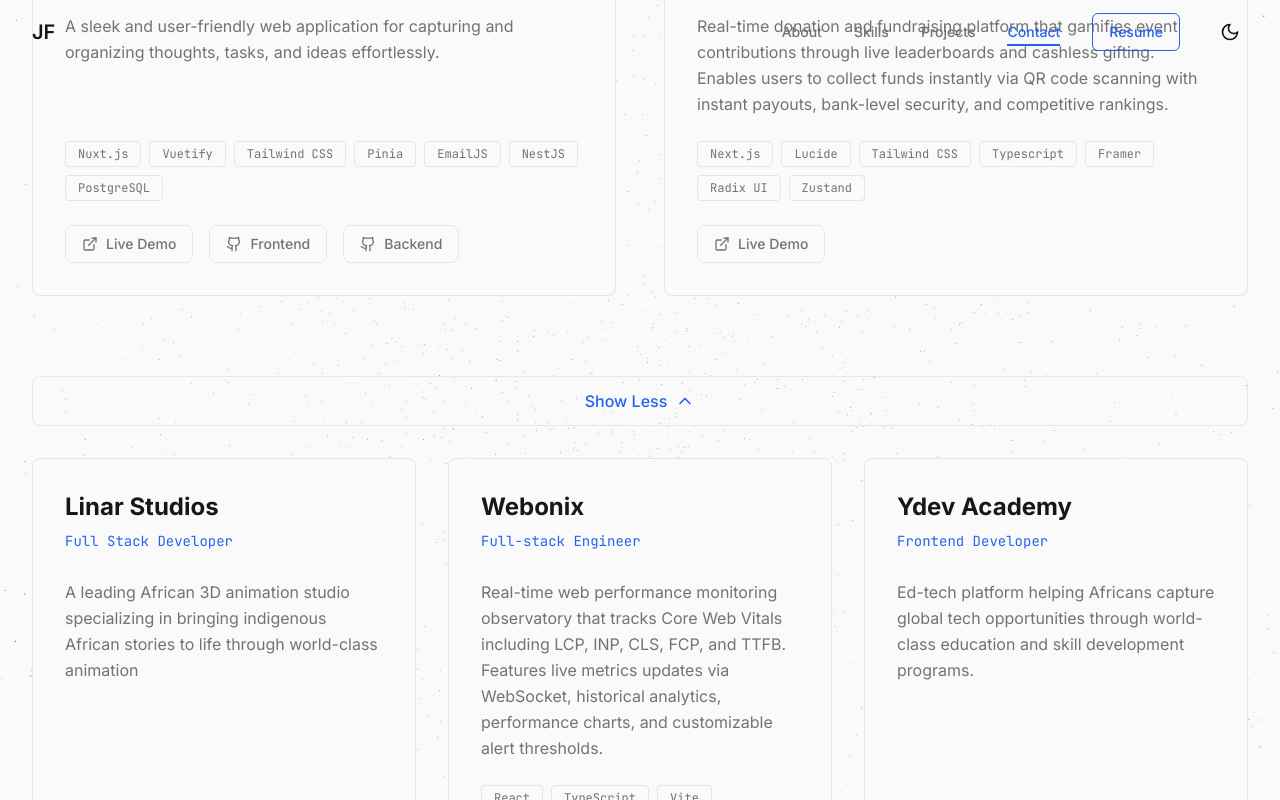
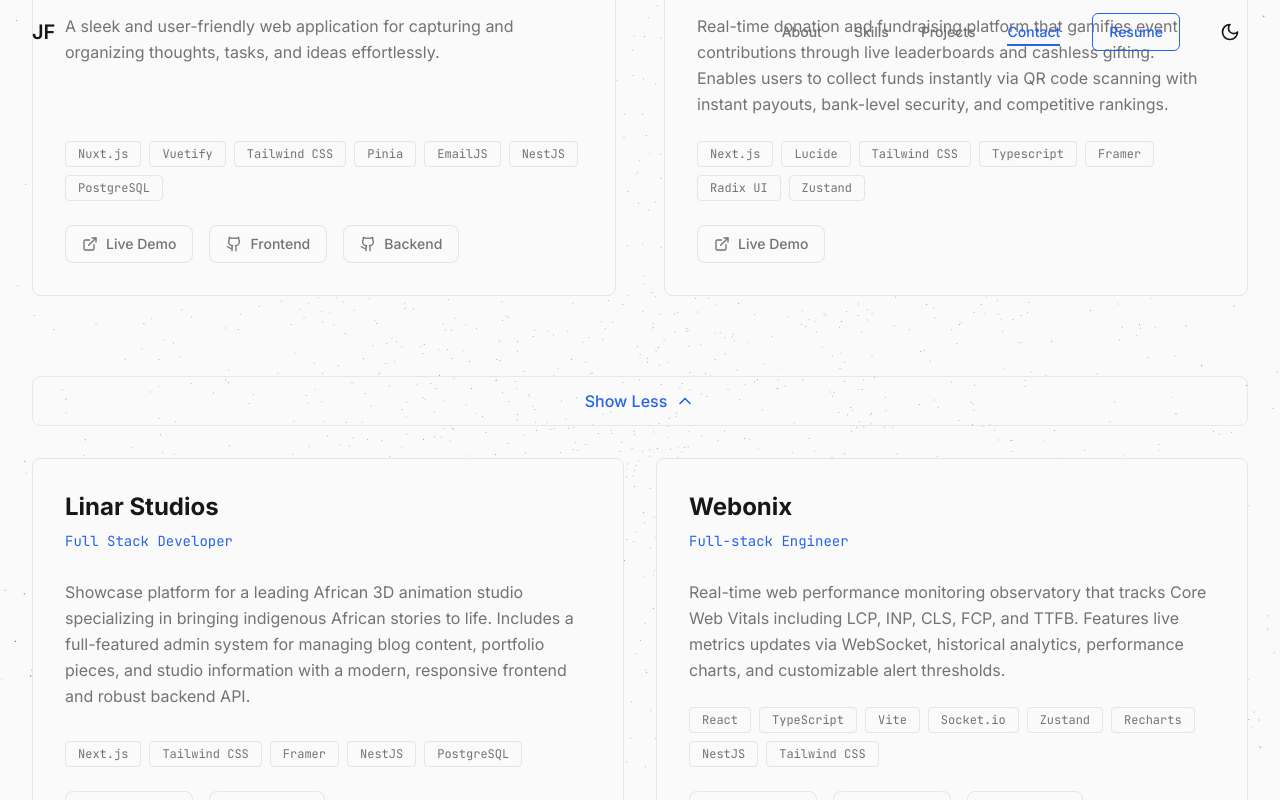
Before and after one commit to JoshFransix/JoshFransix, a Next.js app: page / in a window 1280 px wide. Both pictures are taken after a click on the button "Other Projects". Shown: the part 3483-4283 px from the top of the page. Built offline with nearby package versions, Linux system fonts and the light colour scheme.

Commit message:
feat: update project description for Linar Studios and adjust grid layout in ProjectsSection

```diff
--- a/components/ProjectsSection.tsx
+++ b/components/ProjectsSection.tsx
@@ -44,7 +44,7 @@
                 transition={{ duration: 0.3 }}
                 className="overflow-hidden"
               >
-                <div className="grid grid-cols-1 lg:grid-cols-2 xl:grid-cols-3 gap-6 lg:gap-8 mt-8">
+                <div className="grid grid-cols-1 lg:grid-cols-2 xl:grid-cols-2 gap-6 lg:gap-8 mt-8">
                   {otherProjects.map((project, index) => (
                     <ProjectCard
                       key={project.id}
--- a/data/projects.ts
+++ b/data/projects.ts
@@ -87,7 +87,7 @@
     id: "linar-studios",
     title: "Linar Studios",
     description:
-      "A leading African 3D animation studio specializing in bringing indigenous African stories to life through world-class animation",
+      "Showcase platform for a leading African 3D animation studio specializing in bringing indigenous African stories to life. Includes a full-featured admin system for managing blog content, portfolio pieces, and studio information with a modern, responsive frontend and robust backend API.",
     role: "Full Stack Developer",
     techStack: ["Next.js", "Tailwind CSS", "Framer", "NestJS", "PostgreSQL"],
     links: [
```
